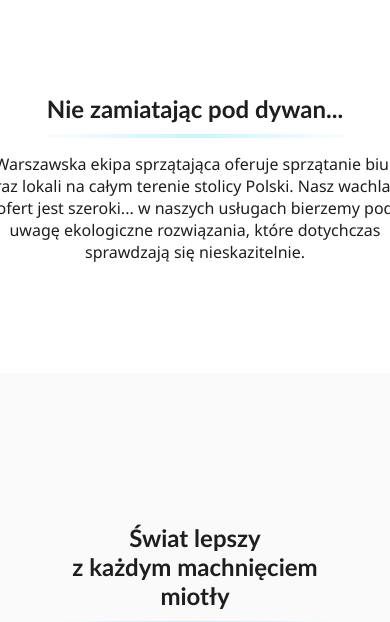
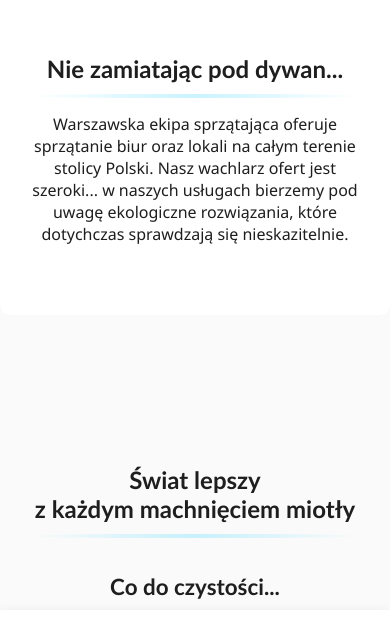
Before and after one commit to IgorHuelle/CGW-StronaTest, a plain HTML site: page index.html in a window 390 px wide. Shown: the part 948-1570 px from the top of the page. Drawn offline with Linux system fonts and the light colour scheme; a web font is replaced by a local one.

Commit message:
Patch v0.11.1

```diff
--- a/style.css
+++ b/style.css
@@ -639,6 +639,8 @@ span.clr-cgw .clr-cgw-blue {
     #about > .about-content > div {
         background-color: rgb(255, 255, 255);
         box-shadow: 0 0 10px rgba(0, 0, 0, 0.05);
+        width: auto;
+        padding: 40px 0;
     }
     #about > .about-content img {
         display: none;
@@ -657,6 +659,7 @@ span.clr-cgw .clr-cgw-blue {
         flex-direction: column;
         font-size: 1.5rem;
         margin-bottom: 50px;
+        margin-inline: 0px;
     }
     #about > p {
         /* display: flex;
@@ -664,6 +667,7 @@ span.clr-cgw .clr-cgw-blue {
         gap: 5px;
         font-size: 1.1rem;
         display: none;
+        margin-inline: 0px;
     }
 
     .point-wrapper {
@@ -710,6 +714,7 @@ span.clr-cgw .clr-cgw-blue {
     }
     #oferts > .oferts-content > div {
         width: 90dvw;
+        padding: 0;
     }
     #oferts .oferts-list {
         font-size: 1rem;
```
